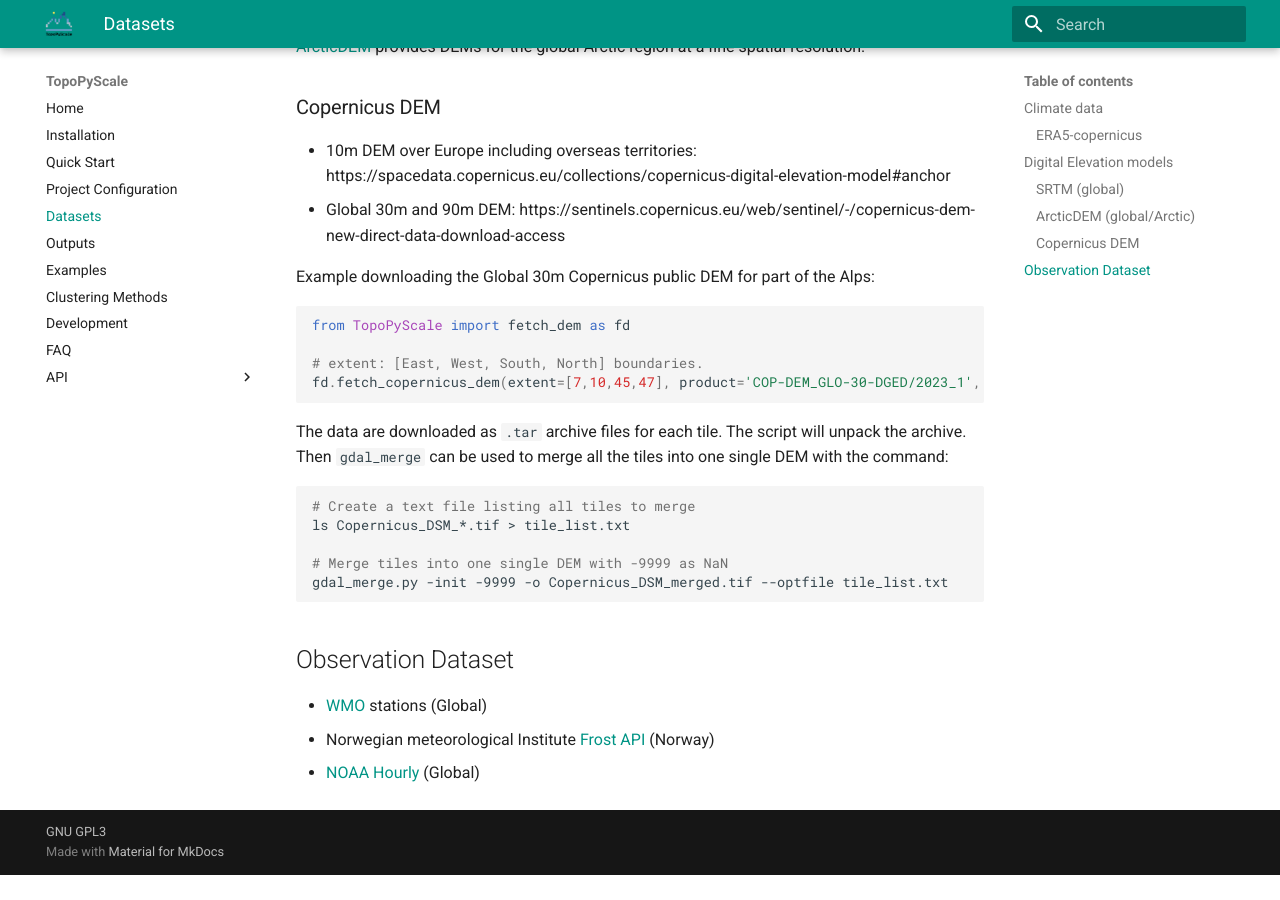
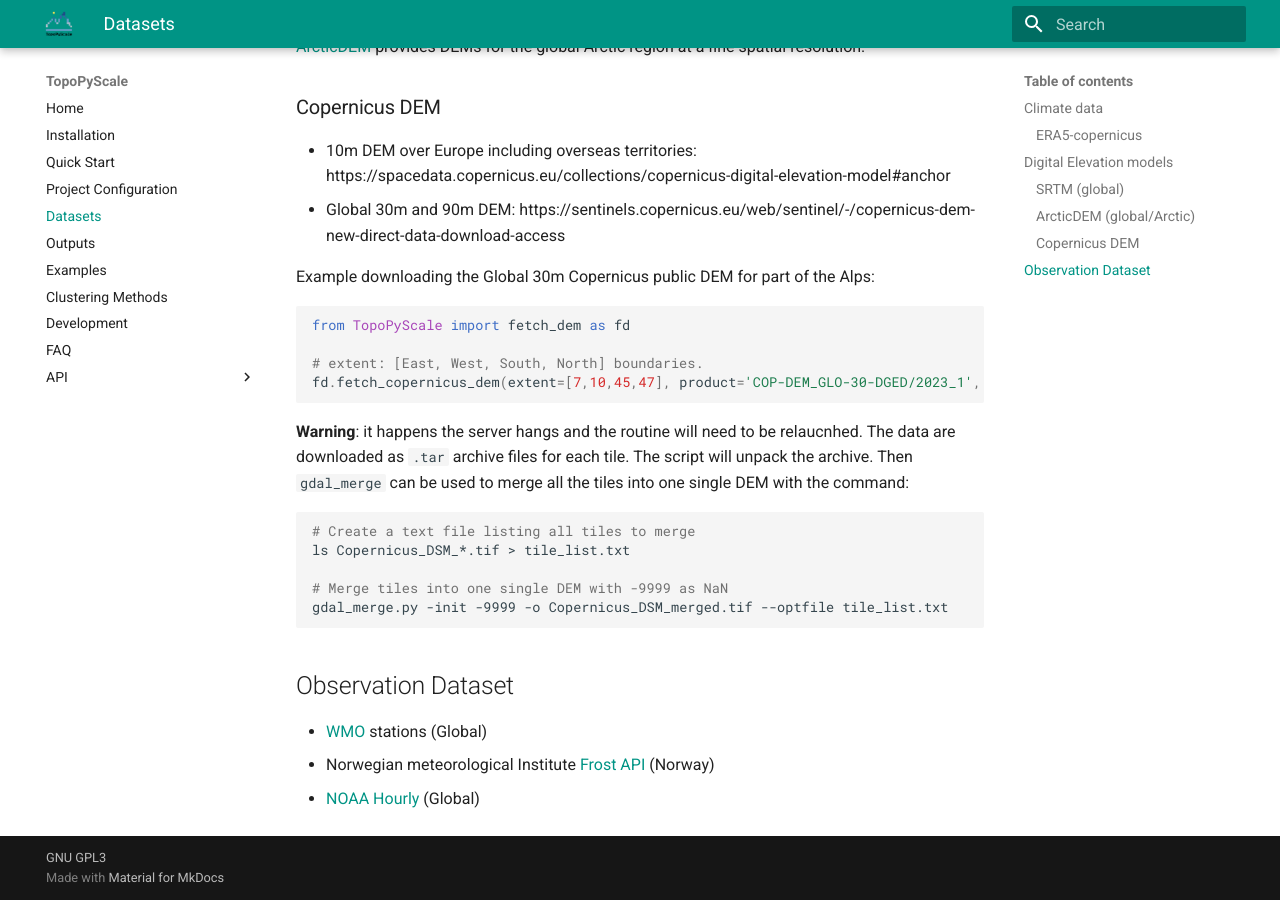
Before and after one commit to ArcticSnow/TopoPyScale_Documentation, an MkDocs documentation site: the page built from docs/04_datasetSources.md, in a window 1280 px wide and 900 px high, scrolled down 835 px. Built offline with MkDocs 1.6.1 and Material for MkDocs 9.7.7, drawn with Linux system fonts in a browser that asks for light colours; before the commit the page ends 1710 px from its top, so only the background shows below that.

Commit message:
Update 04_datasetSources.md

````diff
--- a/docs/04_datasetSources.md
+++ b/docs/04_datasetSources.md
@@ -31,8 +31,9 @@
 from TopoPyScale import fetch_dem as fd
 
 # extent: [East, West, South, North] boundaries.
-fd.fetch_copernicus_dem(extent=[7,10,45,47], product='COP-DEM_GLO-30-DGED/2023_1', n_download_threads=15)
+fd.fetch_copernicus_dem(extent=[7,10,45,47], product='COP-DEM_GLO-30-DGED/2023_1', n_download_threads=5)
 ```
+**Warning**: it happens the server hangs and the routine will need to be relaucnhed.
 The data are downloaded as `.tar` archive files for each tile. The script will unpack the archive. Then `gdal_merge` can be used to merge all the tiles into one single DEM with the command:
 
 ```bash
````
